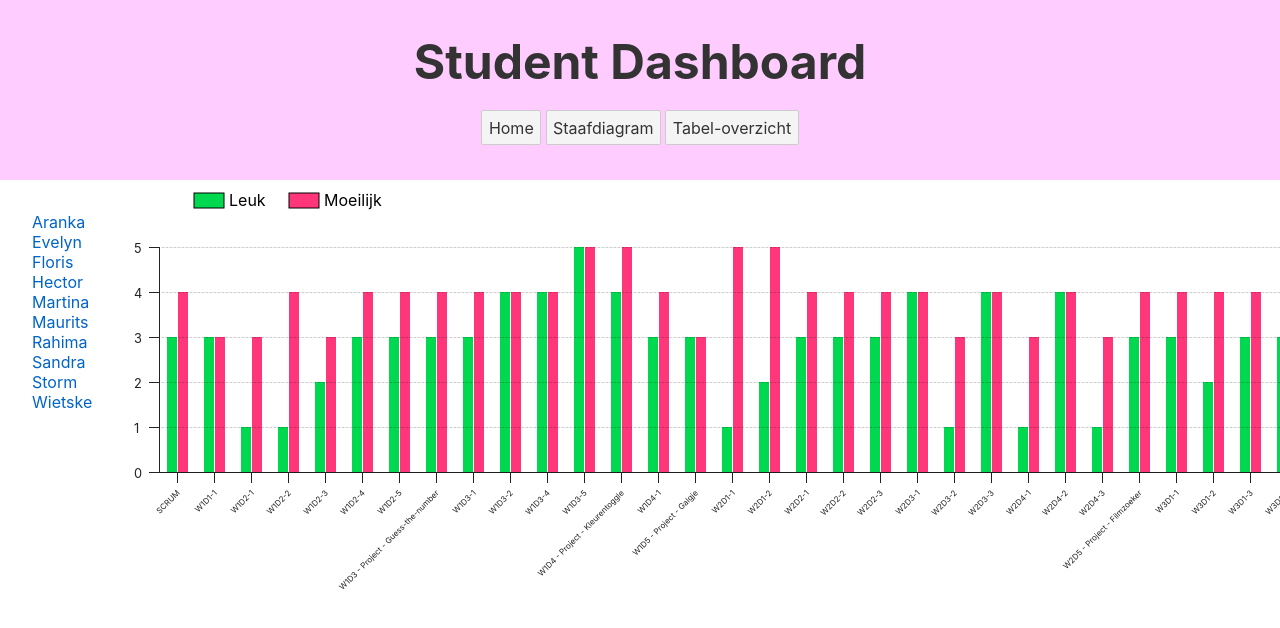
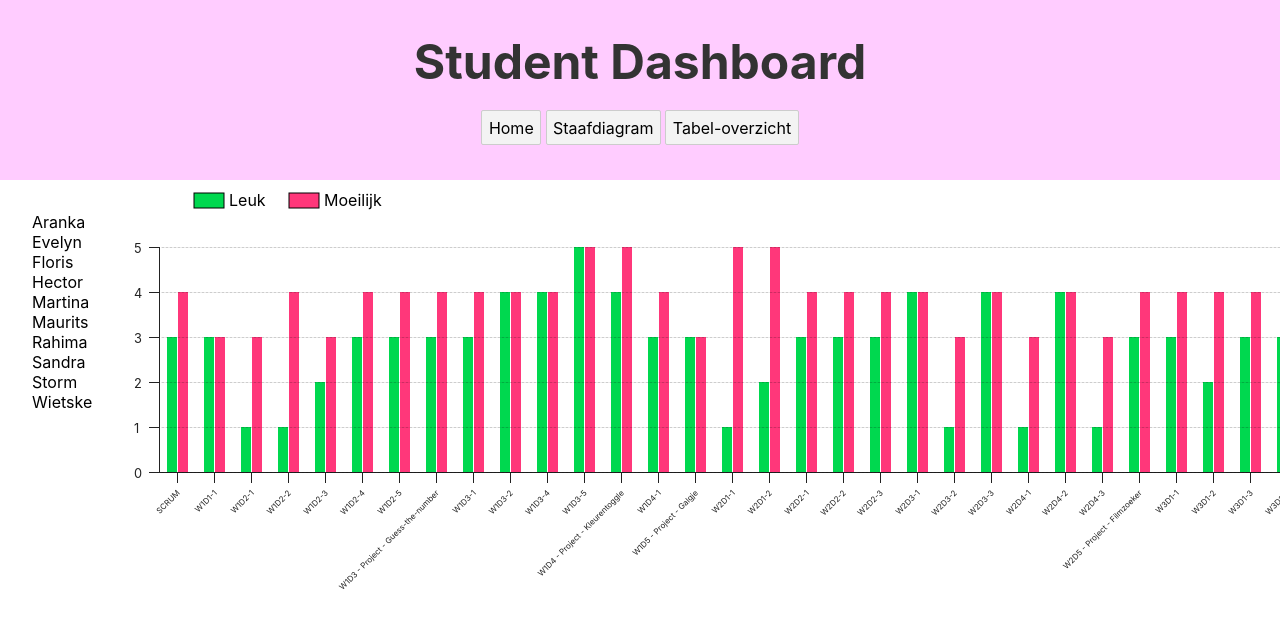
Before and after one commit to DebbySpaninks/debby_spaninks-StudentDashboard, a Svelte app in the folder svelte-studentdashboard/: page / in a window 1280 px wide. Shown: the top 628 px of the page. Built offline with nearby package versions, Linux system fonts and the light colour scheme.

Commit message:
change link-color and button

```diff
--- a/svelte-studentdashboard/public/global.css
+++ b/svelte-studentdashboard/public/global.css
@@ -16,7 +16,7 @@ body {
 }
 
 a {
-	color: rgb(0,100,200);
+	color: #000 !important;
 	text-decoration: none;
 }
 
@@ -48,9 +48,9 @@ input:disabled {
 }
 
 button {
-	color: #333;
-	background-color: #f4f4f4;
+	background-color: #f3f3f3;
 	outline: none;
+	cursor: pointer;
 }
 
 button:disabled {
```
